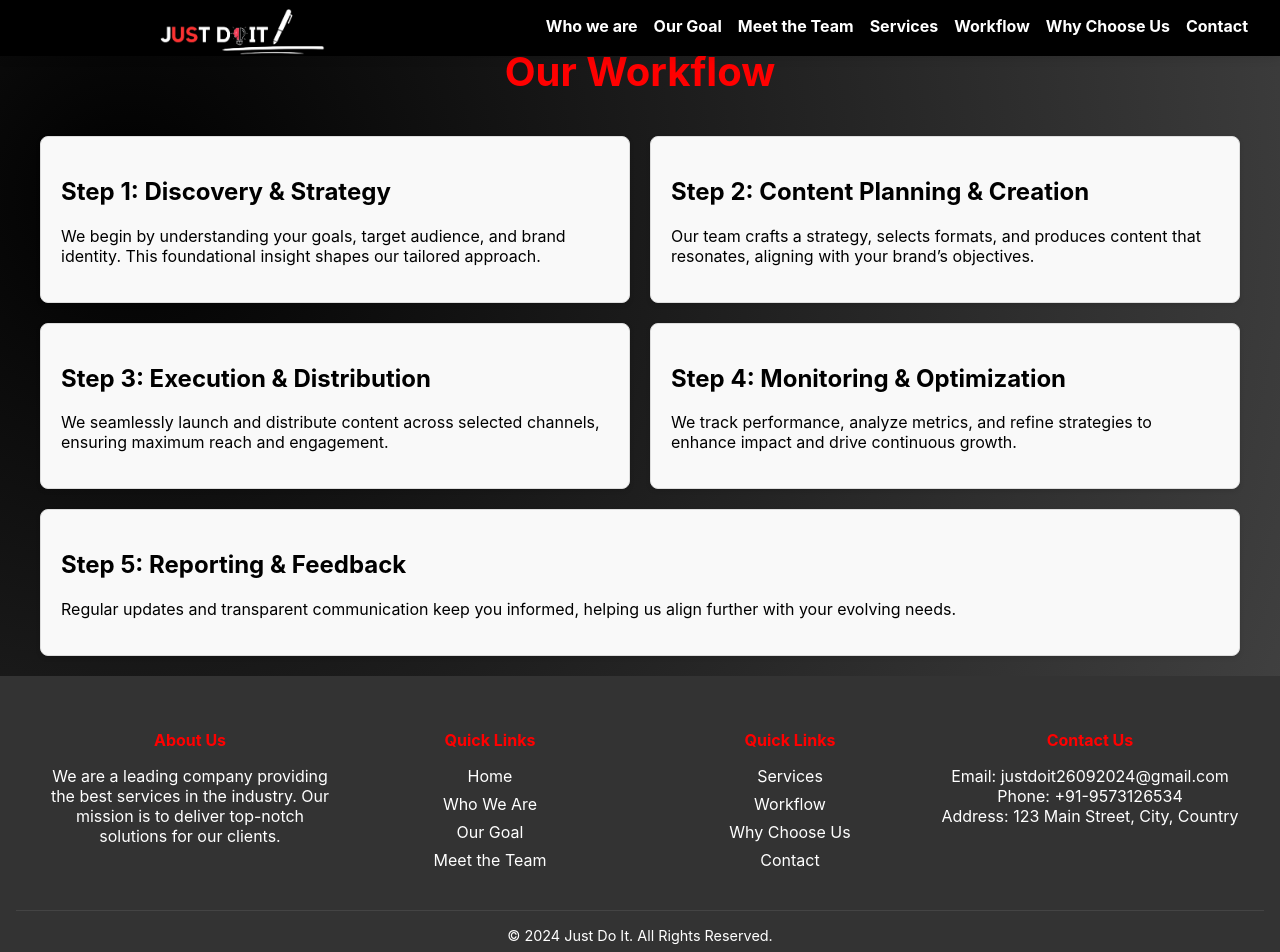
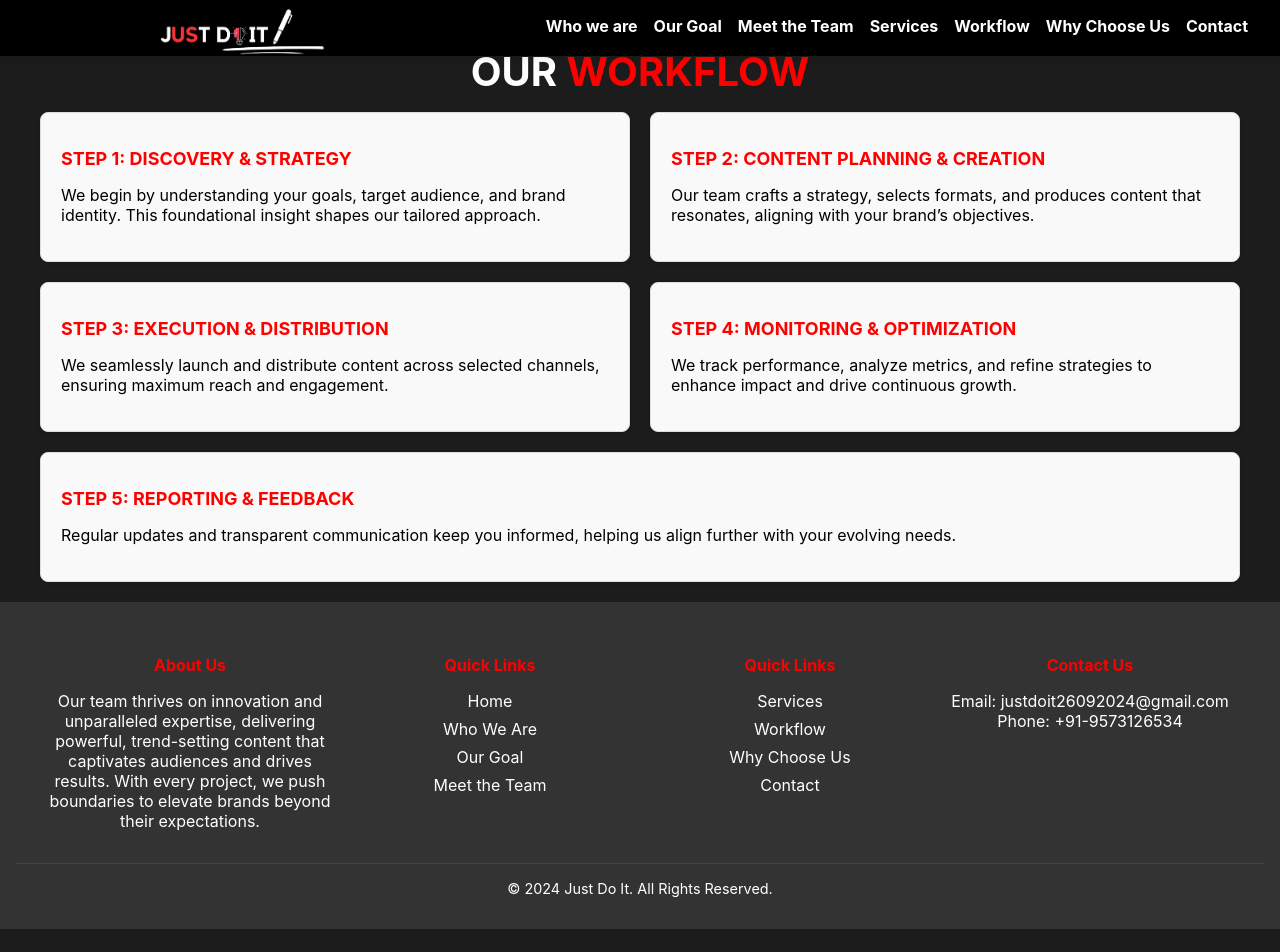
Before and after one commit to PiyushGogo/just-do-it, a React (Create React App) app in the folder just-do-it/: page /workflow in a window 1280 px wide. Shown: the top 952 px of the page. After the commit the page ends 929 px from the top, so only its background shows below. Built offline with nearby package versions, Linux system fonts and the light colour scheme.

Commit message:
hot fixs

```diff
--- a/just-do-it/src/components/Footer/Footer.jsx
+++ b/just-do-it/src/components/Footer/Footer.jsx
@@ -9,9 +9,10 @@ const Footer = () => {
         <div className="footer-section">
           <h4>About Us</h4>
           <p>
-            We are a leading company providing the best services in the
-            industry. Our mission is to deliver top-notch solutions for our
-            clients.
+            Our team thrives on innovation and unparalleled expertise,
+            delivering powerful, trend-setting content that captivates audiences
+            and drives results. With every project, we push boundaries to
+            elevate brands beyond their expectations.
           </p>
         </div>
         <div className="footer-section">
@@ -52,7 +53,6 @@ const Footer = () => {
           <h4>Contact Us</h4>
           <p>Email: justdoit26092024@gmail.com</p>
           <p>Phone: +91-9573126534</p>
-          <p>Address: 123 Main Street, City, Country</p>
         </div>
       </div>
       <div className="footer-bottom">
--- a/just-do-it/src/index.css
+++ b/just-do-it/src/index.css
@@ -8,7 +8,7 @@ body {
   box-sizing: border-box;
   padding: 0;
   margin: 0;
-  background: radial-gradient(circle at 10% 20%, rgb(0, 0, 0) 0%, rgb(64, 64, 64) 90.2%);
+  background-color: #1c1c1c;
 }
 
 code {
--- a/just-do-it/src/pages/HighlightsSection/HighlightsSection.jsx
+++ b/just-do-it/src/pages/HighlightsSection/HighlightsSection.jsx
@@ -47,9 +47,10 @@ const highlightsData = [
 const HighlightsSection = () => {
   return (
     <section className="highlights-section">
-      <h2 className="section-title">
-        HIGHLIGHTS OF <span className="team-highlight"> OUR PROJECTS </span>
-      </h2>
+      <h1 className="title_white">
+        HIGHLIGHTS OF <span className="title_red"> OUR PROJECTS </span>
+      </h1>
+
       <div className="highlights-container">
         {highlightsData.map((item, index) => (
           <div key={index} className="highlight-card">
--- a/just-do-it/src/pages/Home/Home.css
+++ b/just-do-it/src/pages/Home/Home.css
@@ -3,7 +3,7 @@
     font-size: 2.5rem;
     color: red;
     margin-bottom: 0.5rem;
-    text-align: left;
+    /* text-align: left; */
   }
 
 .title_white {
@@ -18,6 +18,8 @@
 .card_heading {
   font-size: 18px;
   color: red;
+  text-transform: uppercase;
+
 }
 .card_desc {
   font-size: 18px;
--- a/just-do-it/src/pages/Serivces/Services.jsx
+++ b/just-do-it/src/pages/Serivces/Services.jsx
@@ -87,7 +87,7 @@ const Services = () => {
   return (
     <div className="services-page">
       <h1 className="title_white">
-        Services <span className="title_red"> We Offer</span>
+        SERVICES <span className="title_red"> WE OFFER</span>
       </h1>
       <div className="services-grid">
         {services.map((service, index) => (
--- a/just-do-it/src/pages/WhyChooseUs/WhyChooseUs.jsx
+++ b/just-do-it/src/pages/WhyChooseUs/WhyChooseUs.jsx
@@ -4,9 +4,10 @@ import "./WhyChooseUs.css";
 const WhyChooseUs = () => {
   return (
     <div className="why-choose-us">
-      <h1>
-        <span className="text_red">WHY</span> CHOOSE US ?
+      <h1 className="title_red">
+        WHY <span className="title_white"> CHOOSE </span>US ?
       </h1>
+
       <div className="bg">
         <div className="why-card">
           <h2 className="card_heading"> DRIVEN BY PASSION</h2>
--- a/just-do-it/src/pages/WorkFlowPage/WorkFlowPage.css
+++ b/just-do-it/src/pages/WorkFlowPage/WorkFlowPage.css
@@ -19,10 +19,11 @@
     box-shadow: 0 2px 5px rgba(0, 0, 0, 0.1);
   }
 
-  h1 {
+  /* h1 {
     text-align: center;
     margin-bottom: 30px;
-  }
+    color: ;
+  } */
 
   /* h2 {
     color: #333;
--- a/just-do-it/src/pages/WorkFlowPage/WorkFlowPage.jsx
+++ b/just-do-it/src/pages/WorkFlowPage/WorkFlowPage.jsx
@@ -44,11 +44,14 @@ const workflowSteps = [
 const WorkFlowPage = () => {
   return (
     <div className="workflow-page">
-      <h1>Our Workflow</h1>
+      <h1 className="title_white">
+        OUR <span className="title_red"> WORKFLOW</span>
+      </h1>
       <div className="workflow-steps">
         {workflowSteps.map((step) => (
           <div key={step.stepNumber} className="workflow-step">
-            <h2>
+            <h2 className="card_heading">
+              {" "}
               Step {step.stepNumber}: {step.title}
             </h2>
             <p>{step.description}</p>
```
